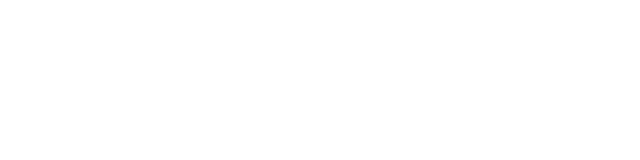
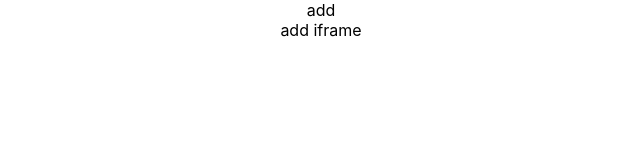
Before and after one commit to Tomoyd/frontend-framework, a React app in the folder react-proj/: page /demo/monitorHeight in a window 1280 px wide. Before the commit this address had no page. Shown: the top 160 px of the page, without its empty margins (319-959 px from the left). Built offline with nearby package versions, Linux system fonts and the light colour scheme.

Commit message:
feat: content-visibility

```diff
--- a/react-proj/src/demos/animate/Flip.jsx
+++ b/react-proj/src/demos/animate/Flip.jsx
@@ -45,6 +45,7 @@
     });
   });
 };
+
 const ListItems = () => {
   const items = useItemContext();
   const listRef = useRef(null);
@@ -63,7 +64,7 @@
 };
 
 const Operate = () => {
-  const { add, shuffle } = useItemOperateContext();
+  const { add, shuffle, reset } = useItemOperateContext();
   return (
     <div className='operate'>
       <button onClick={add} className='btn'>
@@ -71,6 +72,9 @@
       </button>
       <button onClick={shuffle} className='btn'>
         打乱
+      </button>
+      <button onClick={reset} className='btn'>
+        重置
       </button>
     </div>
   );
--- /dev/null
+++ b/react-proj/src/demos/monitor/MonitorHeight.jsx
@@ -0,0 +1,82 @@
+import React, { useCallback, useEffect, useRef, useState } from 'react';
+import './monitor.css';
+const AddButton = React.memo(({ addText }) => {
+  console.log('1111 :>> ', 1111);
+  return <div onClick={addText}>add</div>;
+});
+
+const useText = () => {
+  const [texts, setTexts] = useState([]);
+  const addText = useCallback(() => {
+    setTexts((txts) => [...txts, 'hello world']);
+  }, [setTexts]);
+
+  return [texts, addText];
+};
+const MutationMonitor = () => {
+  const domRef = useRef(null);
+  const [texts, addText] = useText();
+
+  useEffect(() => {
+    const observer = new MutationObserver((mutations) => {
+      const { clientHeight, offsetHeight, scrollHeight } = domRef.current;
+      console.log(
+        'clientHeight, offsetHeight, scrollHeight ',
+        clientHeight,
+        offsetHeight,
+        scrollHeight
+      );
+    });
+    observer.observe(domRef.current, {
+      childList: true,
+      attributes: true,
+      characterData: true,
+      subtree: true,
+    });
+  }, []);
+
+  return (
+    <div ref={domRef} style={{ maxHeight: '200px' }}>
+      <AddButton addText={addText} />
+      {texts.map((text, index) => {
+        return <div key={index}>{text}</div>;
+      })}
+    </div>
+  );
+};
+
+const IframeResize = () => {
+  const [texts, addText] = useText();
+  const iframeRef = useRef(null);
+  useEffect(() => {
+    iframeRef.current.contentWindow.onresize = (target) => {
+      console.log(target);
+    };
+  }, []);
+  return (
+    <div className='container'>
+      <div>
+        <div onClick={addText}>add iframe</div>
+        {texts.map((text, index) => {
+          return <div key={index}>{text}</div>;
+        })}
+      </div>
+      <iframe
+        id='size'
+        title='size'
+        ref={iframeRef}
+        style={{ height: '100%', padding: 0, margin: 0 }}
+      ></iframe>
+    </div>
+  );
+};
+const MonitorHeight = () => {
+  return (
+    <div>
+      <MutationMonitor />
+      <IframeResize />
+    </div>
+  );
+};
+
+export default MonitorHeight;
--- /dev/null
+++ b/react-proj/src/demos/monitor/monitor.css
@@ -0,0 +1,13 @@
+#size{
+    position: absolute;
+    height: 100%;
+    opacity: 0;
+    z-index: -100;
+    top: 0;
+    left: 0;
+
+}
+
+.container{
+    position: relative;
+}
--- /dev/null
+++ b/react-proj/src/demos/optimization/ContentVisibility.jsx
@@ -0,0 +1,19 @@
+import React from 'react';
+import './contentVisibility.css';
+
+/**
+ *  content-visibility
+ *  对元素是否渲染进行控制
+ *
+ */
+
+const ContentVisibility = () => {
+  return (
+    <div className='container'>
+      12344
+      <div className='content'>12222</div>
+    </div>
+  );
+};
+
+export default ContentVisibility;
--- /dev/null
+++ b/react-proj/src/demos/optimization/contentVisibility.css
@@ -0,0 +1,11 @@
+.container{
+    content-visibility: hidden;
+    min-width: 20px;
+    min-height: 20px;
+    background-color: aqua;
+}
+
+.content{
+    width: 40px;
+    height: 40px;
+}
--- a/react-proj/src/router.js
+++ b/react-proj/src/router.js
@@ -2,7 +2,17 @@
 
 export const routes = [
   {
-    path: '/flip',
+    path: '/demo/flip',
     Component: React.lazy(() => import('./demos/animate/Flip.jsx')),
   },
+  {
+    path: '/demo/monitorHeight',
+    Component: React.lazy(() => import('./demos/monitor/MonitorHeight.jsx')),
+  },
+  {
+    path: '/demo/opt/contentVisibility',
+    Component: React.lazy(() =>
+      import('./demos/optimization/ContentVisibility.jsx')
+    ),
+  },
 ];
```
Also changed, not shown: react-proj/src/demos/optimization/index.jsx (added, +12 -0 lines), react-proj/src/demos/optimization/index.css (added).
